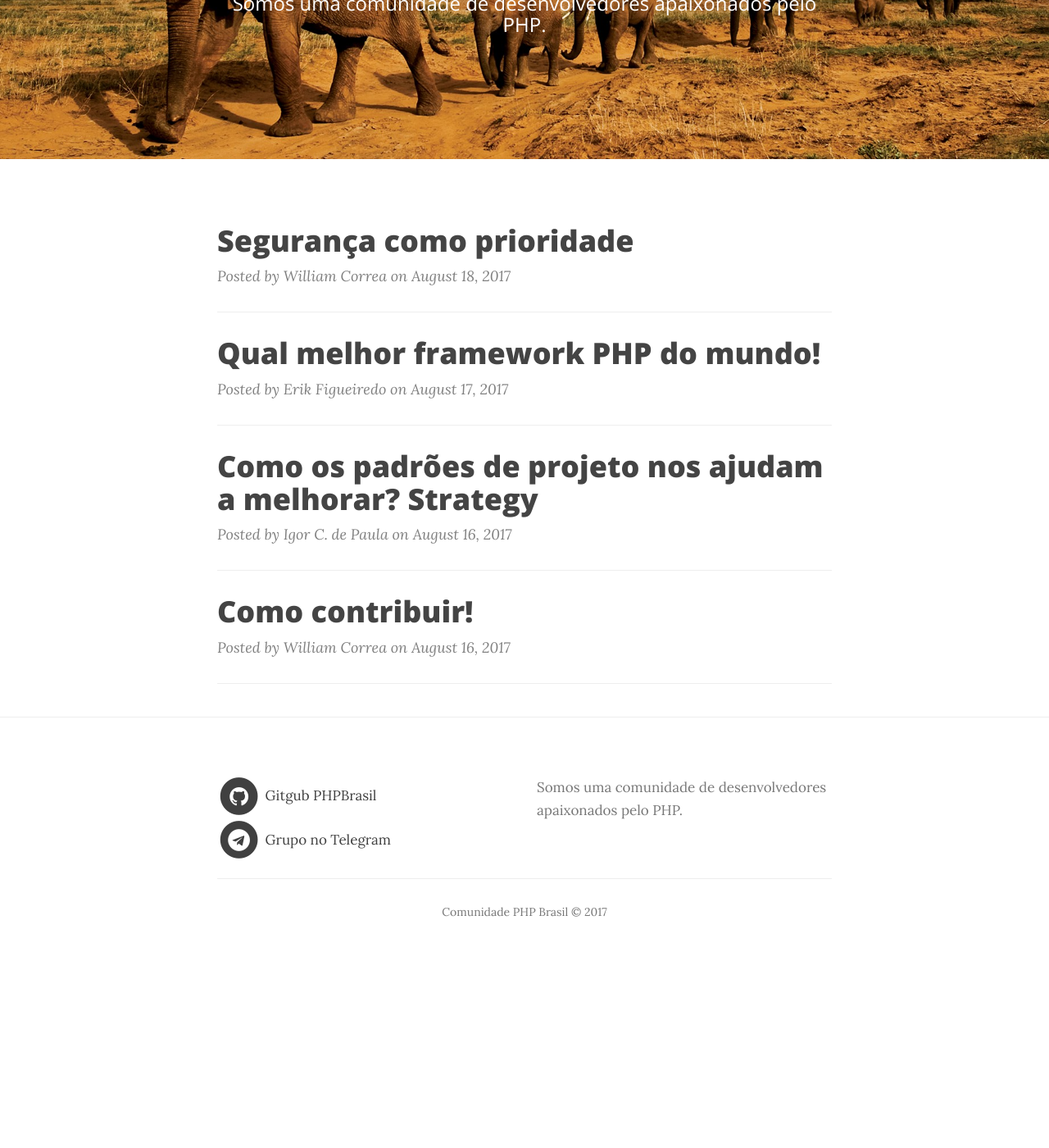
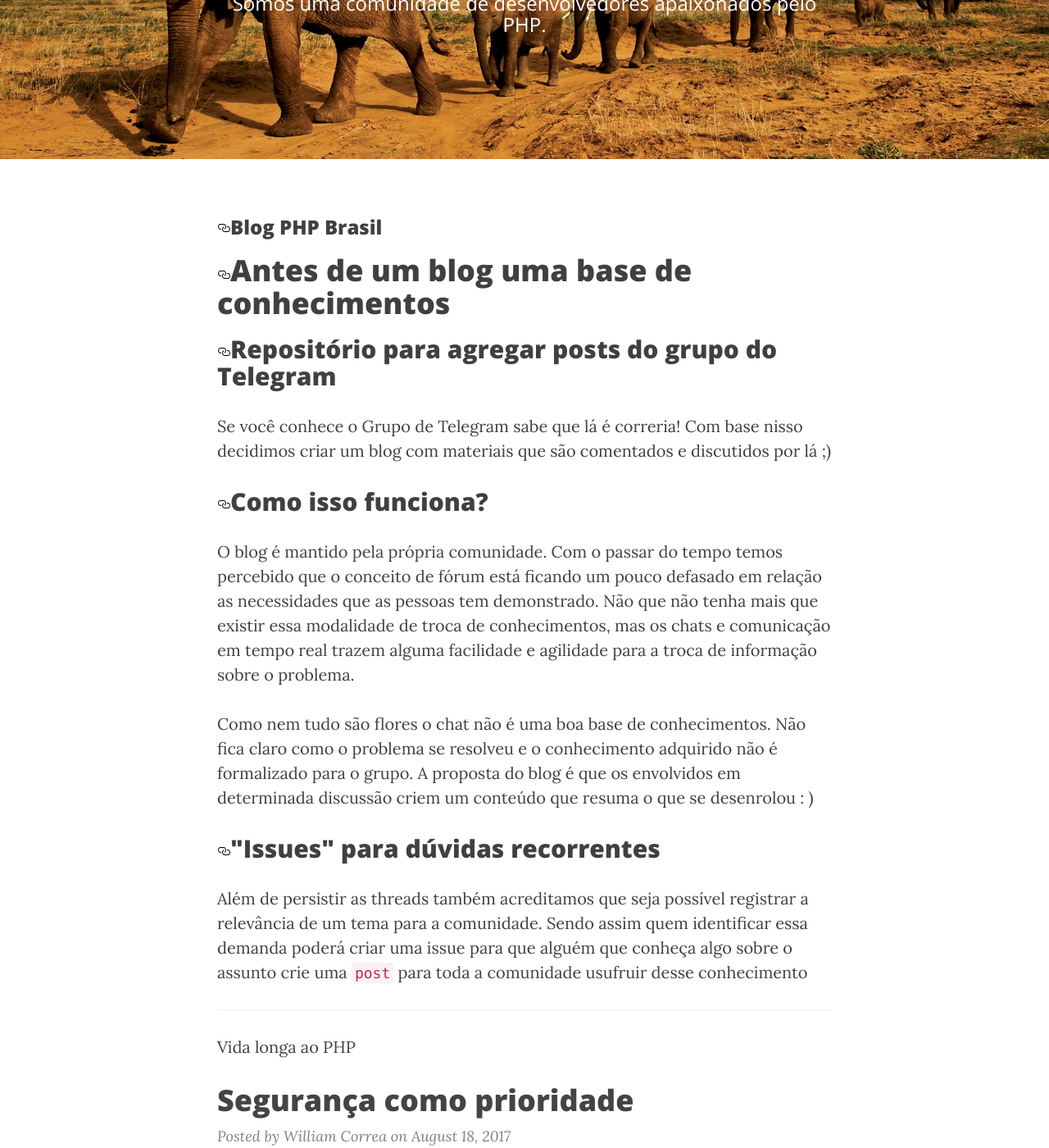
Before and after one commit to brasil-php/blog, a Jekyll site: the page built from index.html, in a window 1280 px wide and 1400 px high, scrolled down 259 px. Shown: the whole window at 82% size. Built offline with Jekyll 4.4.1, drawn with Linux system fonts in a browser that asks for light colours; the list of posts is cut into pages by our own code; before the commit the page ends 1447 px from its top, so only the background shows below that.

Commit message:
Update index.html

```diff
--- a/index.html
+++ b/index.html
@@ -3,6 +3,20 @@ layout: page
 description: "Somos uma comunidade de desenvolvedores apaixonados pelo PHP."
 header-img: "blog/assets/img/ste-elephant.jpg"
 ---
+
+<article class="markdown-body entry-content" itemprop="text"><h3><a id="user-content-blog-php-brasil" class="anchor" href="#blog-php-brasil" aria-hidden="true"><svg aria-hidden="true" class="octicon octicon-link" height="16" version="1.1" viewBox="0 0 16 16" width="16"><path fill-rule="evenodd" d="M4 9h1v1H4c-1.5 0-3-1.69-3-3.5S2.55 3 4 3h4c1.45 0 3 1.69 3 3.5 0 1.41-.91 2.72-2 3.25V8.59c.58-.45 1-1.27 1-2.09C10 5.22 8.98 4 8 4H4c-.98 0-2 1.22-2 2.5S3 9 4 9zm9-3h-1v1h1c1 0 2 1.22 2 2.5S13.98 12 13 12H9c-.98 0-2-1.22-2-2.5 0-.83.42-1.64 1-2.09V6.25c-1.09.53-2 1.84-2 3.25C6 11.31 7.55 13 9 13h4c1.45 0 3-1.69 3-3.5S14.5 6 13 6z"></path></svg></a>Blog PHP Brasil</h3>
+<h1><a id="user-content-antes-de-um-blog-uma-base-de-conhecimentos" class="anchor" href="#antes-de-um-blog-uma-base-de-conhecimentos" aria-hidden="true"><svg aria-hidden="true" class="octicon octicon-link" height="16" version="1.1" viewBox="0 0 16 16" width="16"><path fill-rule="evenodd" d="M4 9h1v1H4c-1.5 0-3-1.69-3-3.5S2.55 3 4 3h4c1.45 0 3 1.69 3 3.5 0 1.41-.91 2.72-2 3.25V8.59c.58-.45 1-1.27 1-2.09C10 5.22 8.98 4 8 4H4c-.98 0-2 1.22-2 2.5S3 9 4 9zm9-3h-1v1h1c1 0 2 1.22 2 2.5S13.98 12 13 12H9c-.98 0-2-1.22-2-2.5 0-.83.42-1.64 1-2.09V6.25c-1.09.53-2 1.84-2 3.25C6 11.31 7.55 13 9 13h4c1.45 0 3-1.69 3-3.5S14.5 6 13 6z"></path></svg></a>Antes de um blog uma base de conhecimentos</h1>
+<h2><a id="user-content-repositório-para-agregar-posts-do-grupo-do-telegram" class="anchor" href="#repositório-para-agregar-posts-do-grupo-do-telegram" aria-hidden="true"><svg aria-hidden="true" class="octicon octicon-link" height="16" version="1.1" viewBox="0 0 16 16" width="16"><path fill-rule="evenodd" d="M4 9h1v1H4c-1.5 0-3-1.69-3-3.5S2.55 3 4 3h4c1.45 0 3 1.69 3 3.5 0 1.41-.91 2.72-2 3.25V8.59c.58-.45 1-1.27 1-2.09C10 5.22 8.98 4 8 4H4c-.98 0-2 1.22-2 2.5S3 9 4 9zm9-3h-1v1h1c1 0 2 1.22 2 2.5S13.98 12 13 12H9c-.98 0-2-1.22-2-2.5 0-.83.42-1.64 1-2.09V6.25c-1.09.53-2 1.84-2 3.25C6 11.31 7.55 13 9 13h4c1.45 0 3-1.69 3-3.5S14.5 6 13 6z"></path></svg></a>Repositório para agregar posts do grupo do Telegram</h2>
+<p>Se você conhece o Grupo de Telegram sabe que lá é correria! Com base nisso decidimos criar um blog com materiais que são
+comentados e discutidos por lá ;)</p>
+<h2><a id="user-content-como-isso-funciona" class="anchor" href="#como-isso-funciona" aria-hidden="true"><svg aria-hidden="true" class="octicon octicon-link" height="16" version="1.1" viewBox="0 0 16 16" width="16"><path fill-rule="evenodd" d="M4 9h1v1H4c-1.5 0-3-1.69-3-3.5S2.55 3 4 3h4c1.45 0 3 1.69 3 3.5 0 1.41-.91 2.72-2 3.25V8.59c.58-.45 1-1.27 1-2.09C10 5.22 8.98 4 8 4H4c-.98 0-2 1.22-2 2.5S3 9 4 9zm9-3h-1v1h1c1 0 2 1.22 2 2.5S13.98 12 13 12H9c-.98 0-2-1.22-2-2.5 0-.83.42-1.64 1-2.09V6.25c-1.09.53-2 1.84-2 3.25C6 11.31 7.55 13 9 13h4c1.45 0 3-1.69 3-3.5S14.5 6 13 6z"></path></svg></a>Como isso funciona?</h2>
+<p>O blog é mantido pela própria comunidade. Com o passar do tempo temos percebido que o conceito de fórum está ficando um pouco defasado em relação as necessidades que as pessoas tem demonstrado. Não que não tenha mais que existir essa modalidade de troca de conhecimentos, mas os chats e comunicação em tempo real trazem alguma facilidade e agilidade para a troca de informação sobre o problema.</p>
+<p>Como nem tudo são flores o chat não é uma boa base de conhecimentos. Não fica claro como o problema se resolveu e o conhecimento adquirido não é formalizado para o grupo. A proposta do blog é que os envolvidos em determinada discussão criem um conteúdo que resuma o que se desenrolou : )</p>
+<h2><a id="user-content-issues-para-dúvidas-recorrentes" class="anchor" href="#issues-para-dúvidas-recorrentes" aria-hidden="true"><svg aria-hidden="true" class="octicon octicon-link" height="16" version="1.1" viewBox="0 0 16 16" width="16"><path fill-rule="evenodd" d="M4 9h1v1H4c-1.5 0-3-1.69-3-3.5S2.55 3 4 3h4c1.45 0 3 1.69 3 3.5 0 1.41-.91 2.72-2 3.25V8.59c.58-.45 1-1.27 1-2.09C10 5.22 8.98 4 8 4H4c-.98 0-2 1.22-2 2.5S3 9 4 9zm9-3h-1v1h1c1 0 2 1.22 2 2.5S13.98 12 13 12H9c-.98 0-2-1.22-2-2.5 0-.83.42-1.64 1-2.09V6.25c-1.09.53-2 1.84-2 3.25C6 11.31 7.55 13 9 13h4c1.45 0 3-1.69 3-3.5S14.5 6 13 6z"></path></svg></a>"Issues" para dúvidas recorrentes</h2>
+<p>Além de persistir as threads também acreditamos que seja possível registrar a relevância de um tema para a comunidade. Sendo assim quem identificar essa demanda poderá criar uma issue para que alguém que conheça algo sobre o assunto crie uma <code>post</code> para toda a comunidade usufruir desse conhecimento</p>
+<hr>
+<p>Vida longa ao PHP</p>
+</article>
 
 {% for post in paginator.posts %}
 <div class="post-preview">
```
